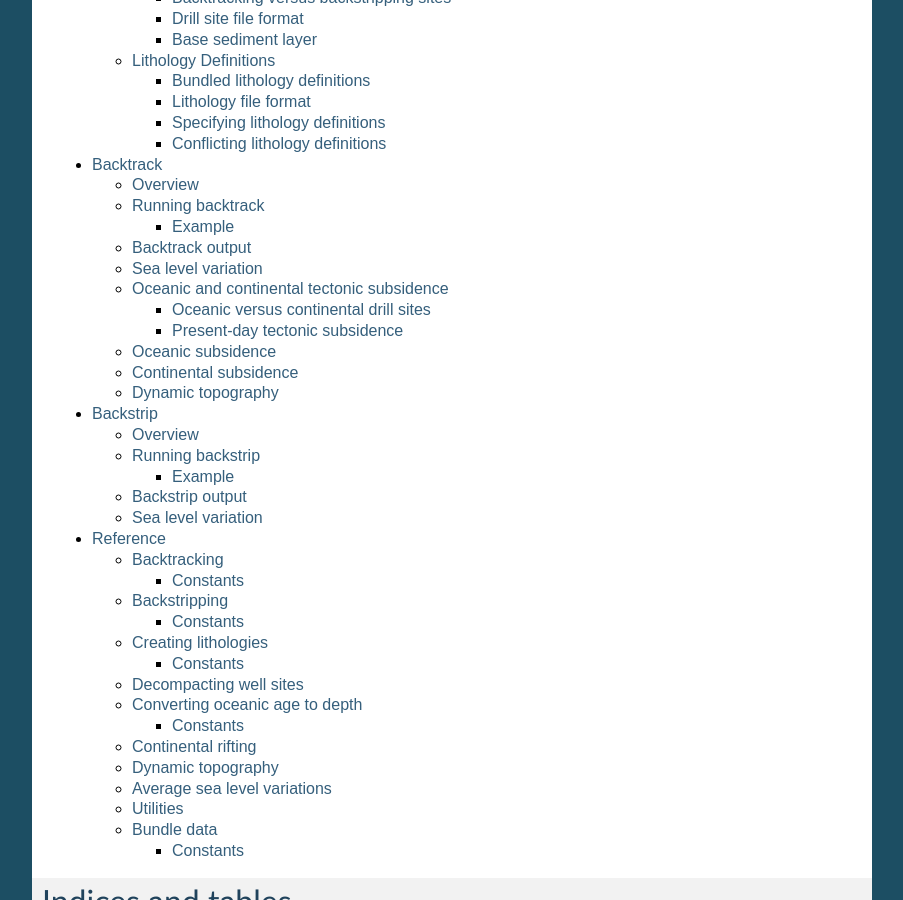
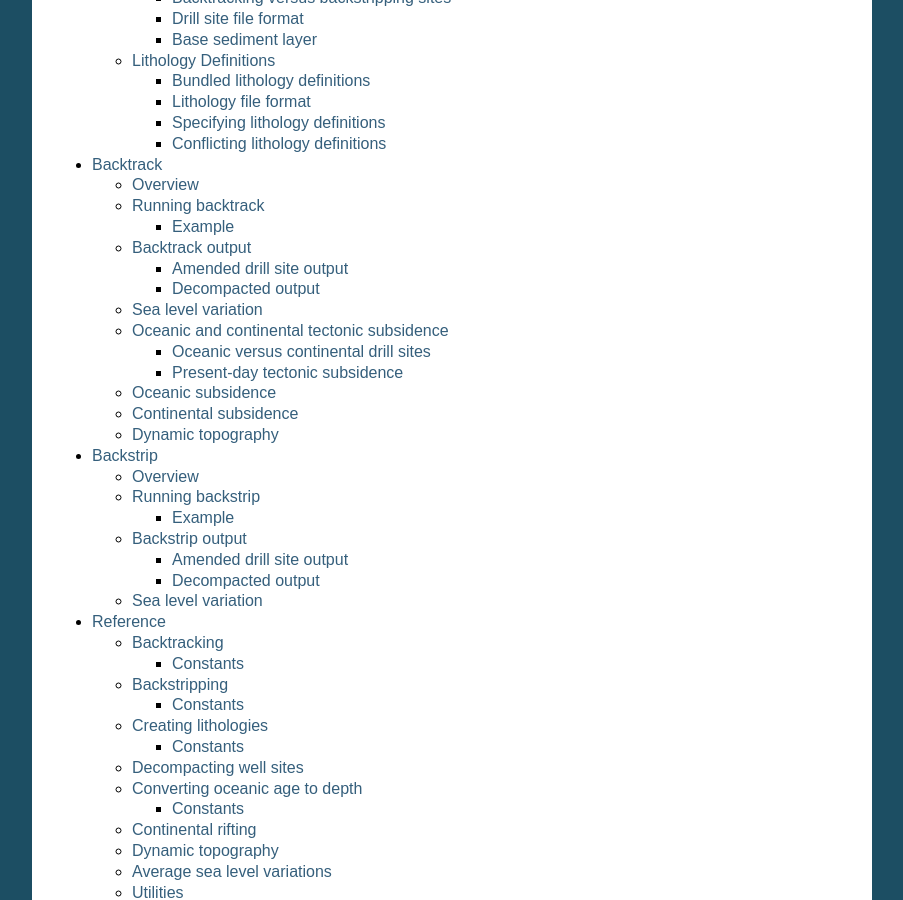
Before and after one commit to EarthByte/pyBacktrack, a Sphinx documentation site: the page built from docs/index.rst, in a window 1280 px wide and 900 px high, scrolled down 1103 px. Shown: the whole window, without its empty margins (198-1101 px from the left). Built offline with Sphinx 7.4.7, drawn with Linux system fonts in a browser that asks for light colours; some of the changed lines change nothing that is shown.

Commit message:
Document base sediment layer in backtracking and backstripping.

```diff
--- a/docs/pybacktrack_backstrip.rst
+++ b/docs/pybacktrack_backstrip.rst
@@ -96,28 +96,51 @@
 
 For each stratigraphic layer in the input drill site file, ``backstrip`` can write one or more parameters to an output file.
 
-For example, if we run the :ref:`above example <pygplates_backstrip_example>` on the sunrise drill site:
+Running the :ref:`above example <pygplates_backstrip_example>` on the sunrise drill site:
 
 .. include:: ../pybacktrack/test_data/sunrise_lithology.txt
    :literal:
 
-...then we will get the following amended drill site output file:
+...produces an :ref:`amended drill site output file <pygplates_backstrip_output_amended_drill_site>` containing an extra base sediment layer,
+and a :ref:`decompacted output file <pygplates_backstrip_output_decompacted>` containing the decompacted output parameters like
+sediment thickness and tectonic subsidence.
+
+.. _pygplates_backstrip_output_amended_drill_site:
+
+Amended drill site output
+^^^^^^^^^^^^^^^^^^^^^^^^^
+
+The amended drill site output file:
 
 .. include:: ../pybacktrack/test_data/sunrise_backstrip_amended.txt
    :literal:
 
-.. note:: The extra :ref:`base sediment layer <pygplates_base_sediment_layer>`.
+There is an extra :ref:`base sediment layer <pygplates_base_sediment_layer>` that extends from the bottom
+of the drill site (704.393 metres) to the total sediment thickness (1298.15 metres).
+However the bottom age of this new base layer (190 Ma) is the same as its top age.
+This is because, unlike :ref:`backtracking <pygplates_backtrack>`, we don't know the age of the crust.
+But this is fine since the :ref:`decompacted output <pygplates_backstrip_output_decompacted>` only uses the
+top age of each layer. And the decompacted sediment thickness/density (and hence the tectonic subsidence)
+still takes into account the base sediment layer and hence the total sediment thickness
+(as seen in the :ref:`decompacted output <pygplates_backstrip_output_decompacted>`).
 
-...as well as the following decompacted output file:
+.. seealso:: :ref:`pygplates_base_sediment_layer`
+
+.. _pygplates_backstrip_output_decompacted:
+
+Decompacted output
+^^^^^^^^^^^^^^^^^^
+
+The decompacted output file:
 
 .. include:: ../pybacktrack/test_data/sunrise_backstrip_decompat.txt
    :literal:
 
-.. note:: The *age*, *compacted_depth*, *min_water_depth*, *max_water_depth* and *lithology* columns are the same as the *bottom_age*, *bottom_depth*,
-          *min_water_depth*, *max_water_depth* and *lithology* columns in the input drill site (except there is also a row associated with the surface age).
+The *age*, *compacted_depth*, *min_water_depth*, *max_water_depth* and *lithology* columns are the same as the *bottom_age*, *bottom_depth*,
+*min_water_depth*, *max_water_depth* and *lithology* columns in the input drill site (except there is also a row associated with the surface age).
 
-The *compacted_thickness* column is the total sediment thickness (1298.15 metres - see :ref:`base sediment layer <pygplates_base_sediment_layer>`
-of amended drill site above) minus *compacted_depth*.
+The *compacted_thickness* column is the total sediment thickness (1298.15 metres - see base sediment layer of
+:ref:`amended drill site <pygplates_backstrip_output_amended_drill_site>` above) minus *compacted_depth*.
 The *decompacted_thickness* column is the thickness of all sediment at the associated age. In other words, at each consecutive age
 another stratigraphic layer is essentially removed, allowing the underlying layers to expand (due to their porosity). At present day
 (or the surface age) the decompacted thickness is just the compacted thickness. The *decompacted_density* is the average density
--- a/docs/pybacktrack_backtrack.rst
+++ b/docs/pybacktrack_backtrack.rst
@@ -93,28 +93,49 @@
 
 For each stratigraphic layer in the input drill site file, ``backtrack`` can write one or more parameters to an output file.
 
-For example, if we run the :ref:`above example <pygplates_backtrack_example>` on ODP drill site 699:
+Running the :ref:`above example <pygplates_backtrack_example>` on ODP drill site 699:
 
 .. include:: ../pybacktrack/test_data/ODP-114-699-Lithology.txt
    :literal:
 
-...then we will get the following amended drill site output file:
+...produces an :ref:`amended drill site output file <pygplates_backtrack_output_amended_drill_site>` containing an extra base sediment layer,
+and a :ref:`decompacted output file <pygplates_backtrack_output_decompacted>` containing the decompacted output parameters like
+sediment thickness and water depth.
+
+.. _pygplates_backtrack_output_amended_drill_site:
+
+Amended drill site output
+^^^^^^^^^^^^^^^^^^^^^^^^^
+
+The amended drill site output file:
 
 .. include:: ../pybacktrack/test_data/ODP-114-699_backtrack_amended.txt
    :literal:
 
-.. note:: The extra :ref:`base sediment layer <pygplates_base_sediment_layer>`.
+There is an extra :ref:`base sediment layer <pygplates_base_sediment_layer>` that extends from the bottom
+of the drill site (516.3 metres) to the total sediment thickness (601 metres).
+The bottom age of this new base layer (86.79 Ma) is the age of oceanic crust that ODP drill site 699 is on.
+If it had been on continental crust (near a passive margin such as DSDP drill site 327) then
+the bottom age of this new base layer would have been when rifting started
+(since we would have assumed deposition began when continental stretching began).
 
-...as well as the following decompacted output file:
+.. seealso:: :ref:`pygplates_base_sediment_layer` and :ref:`pygplates_backtrack_oceanic_versus_continental_sites`
+
+.. _pygplates_backtrack_output_decompacted:
+
+Decompacted output
+^^^^^^^^^^^^^^^^^^
+
+The decompacted output file:
 
 .. include:: ../pybacktrack/test_data/ODP-114-699_backtrack_decompat.txt
    :literal:
 
-.. note:: The *age*, *compacted_depth* and *lithology* columns are the same as the *bottom_age*,
-          *bottom_depth* and *lithology* columns in the input drill site (except there is also a row associated with the surface age).
+The *age*, *compacted_depth* and *lithology* columns are the same as the *bottom_age*, *bottom_depth* and *lithology* columns
+in the input drill site (except there is also a row associated with the surface age).
 
-The *compacted_thickness* column is the total sediment thickness (601 metres - see :ref:`base sediment layer <pygplates_base_sediment_layer>`
-of amended drill site above) minus *compacted_depth*.
+The *compacted_thickness* column is the total sediment thickness (601 metres - see base sediment layer of
+:ref:`amended drill site <pygplates_backtrack_output_amended_drill_site>` above) minus *compacted_depth*.
 The *decompacted_thickness* column is the thickness of all sediment at the associated age. In other words, at each consecutive age
 another stratigraphic layer is essentially removed, allowing the underlying layers to expand (due to their porosity). At present day
 (or the surface age) the decompacted thickness is just the compacted thickness. The *decompacted_density* is the average density
```
